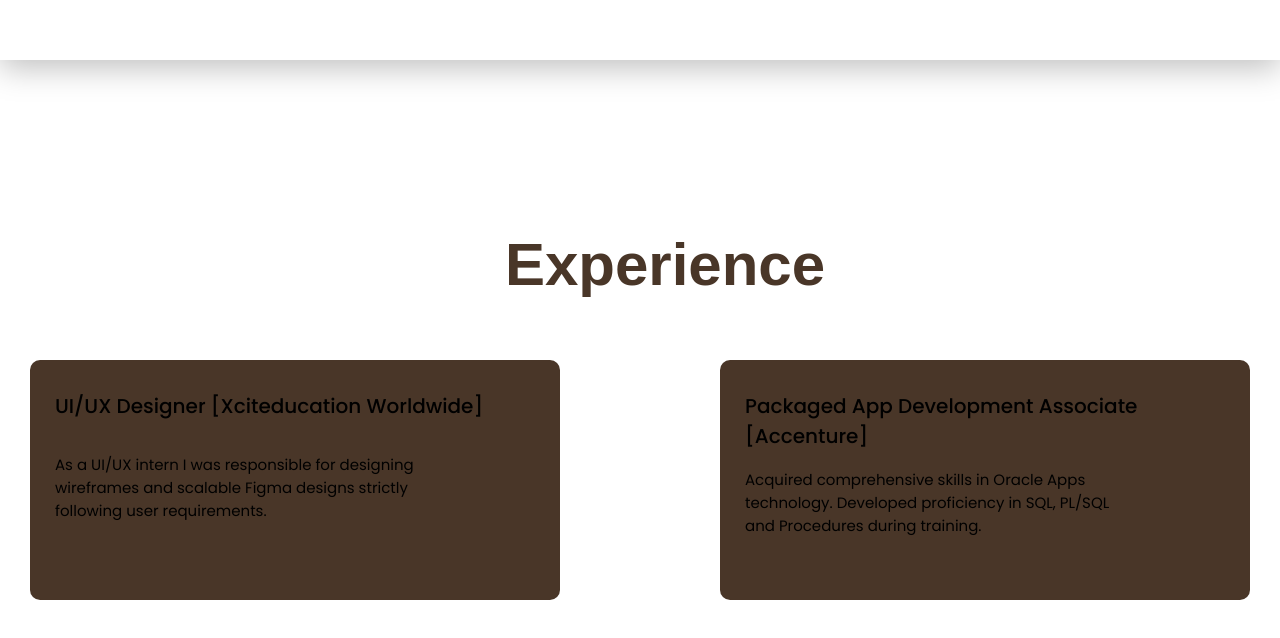
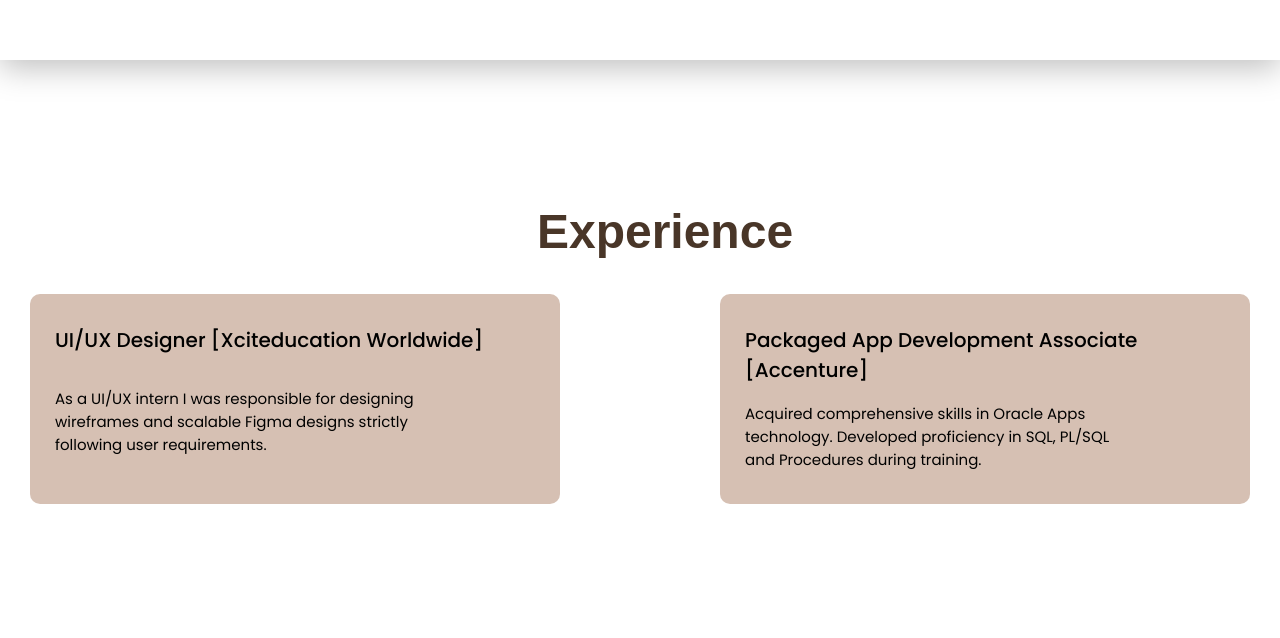
Before and after one commit to anushka-nagu/anushka-nagu.github.io, a plain HTML site: page index.html in a window 1280 px wide. Shown: the part 2112-2750 px from the top of the page. Drawn offline with Linux system fonts and the light colour scheme; a web font is replaced by a local one.

Commit message:
colour change and height change

```diff
--- a/website.css
+++ b/website.css
@@ -110,11 +110,11 @@ nav ul{
 }
 
 .diff{
-    background-color: #493628;
+    background-color: #D6C0B3;
     border-radius: 10px;
     text-align: left;
     width:500px;
-    height:210px;
+    height:180px;
     padding:15px;
     margin:0 20px;
     display: flex;
@@ -123,11 +123,11 @@ nav ul{
 }
 
 .diff1{
-    background-color: #493628;
+    background-color: #D6C0B3;
     border-radius: 10px;
     text-align: left;
     width:500px;
-    height:210px;
+    height:180px;
     padding:15px;
     margin:0 20px;
     position: relative;
@@ -143,7 +143,7 @@ nav ul{
     position: absolute;
     bottom: 18px;
     right: 18px;
-}*/
+}-->
 
 .fa-arrow-right{
     padding: 0 10px;
```
